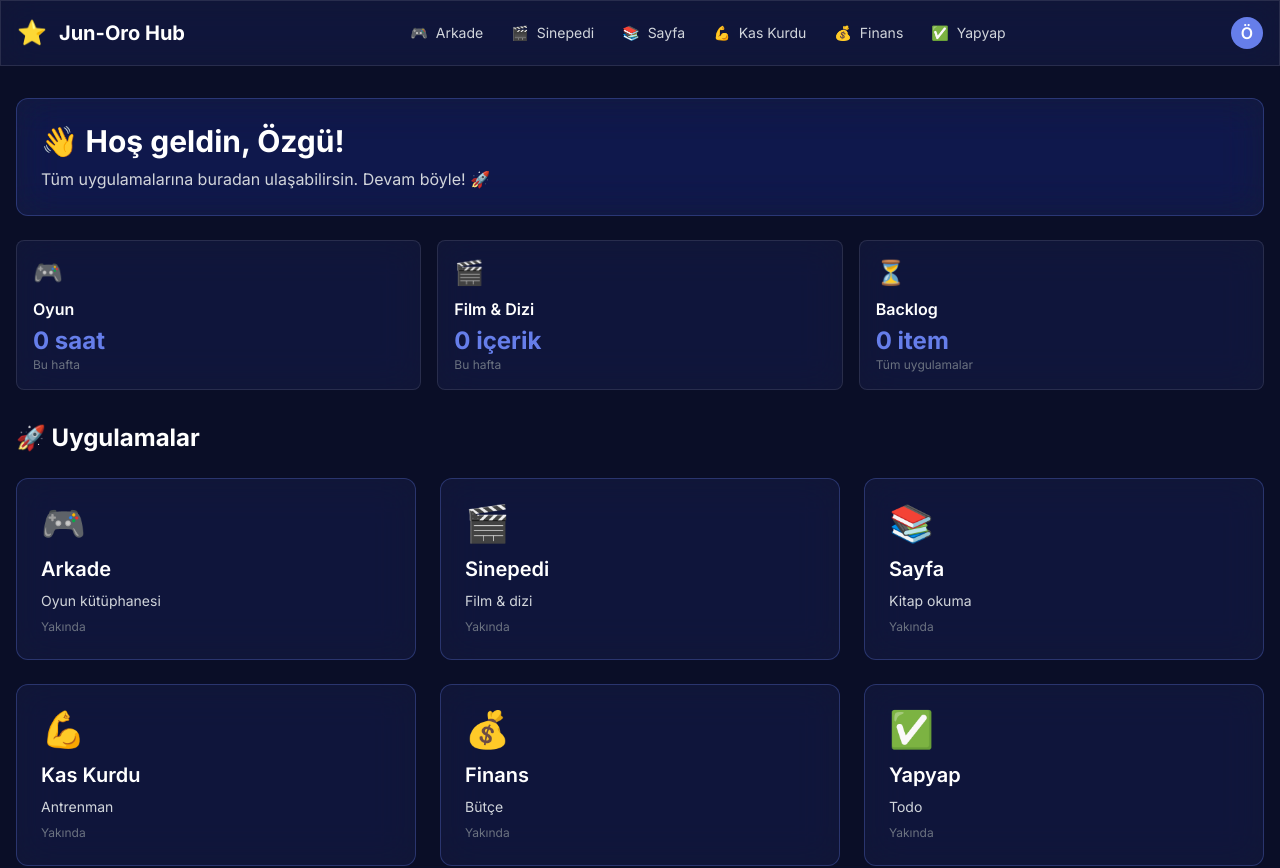
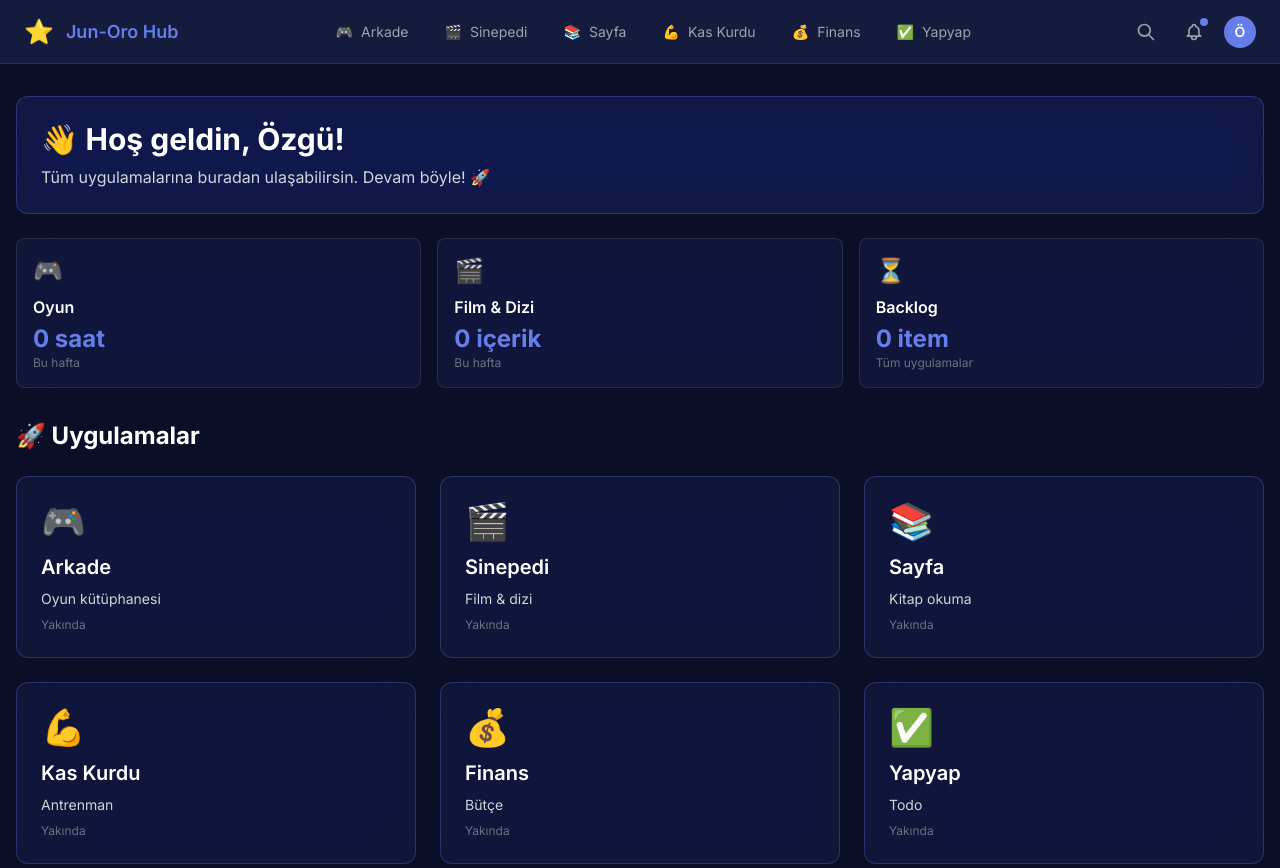
Before and after one commit to Poppolouse/jun-oro, a React (Vite) app: page / in a window 1280 px wide. Shown: the top 868 px of the page. Built offline with nearby package versions, Linux system fonts and the light colour scheme.

Commit message:
[NotionAutomator] 2 işlem uygulandı - 2025-10-26 14:30

```diff
--- a/src/components/Navbar/Navbar.jsx
+++ b/src/components/Navbar/Navbar.jsx
@@ -13,13 +13,12 @@ function Navbar() {
   ]
 
   return (
-    <nav className="glass border-b border-white/10 sticky top-0 z-50">
-      <div className="container mx-auto px-4">
-        <div className="flex items-center justify-between h-16">
+    <nav className="bg-dark-surface h-16 border-b border-white/10 sticky top-0 z-50">
+      <div className="container mx-auto px-6 h-full flex items-center justify-between">
         {/* Logo */}
         <div className="flex items-center space-x-3">
           <div className="text-2xl">⭐</div>
-            <h1 className="text-xl font-bold text-white">Jun-Oro Hub</h1>
+          <h1 className="text-lg font-semibold text-primary-500">Jun-Oro Hub</h1>
         </div>
 
         {/* Desktop Navigation */}
@@ -27,18 +26,29 @@ function Navbar() {
           {apps.map((app) => (
             <button
               key={app.id}
-                className="px-3 py-2 rounded-lg hover:bg-white/10 transition-colors text-sm text-gray-300 hover:text-white flex items-center space-x-2"
+              className="px-4 py-2 rounded-lg hover:bg-white/5 transition-colors text-sm text-gray-400 hover:text-white flex items-center space-x-2"
               onClick={() => alert(`${app.name} yakında!`)}
             >
               <span>{app.icon}</span>
-                <span>{app.name}</span>
+              <span className="hidden lg:inline">{app.name}</span>
             </button>
           ))}
         </div>
 
-          {/* User Avatar */}
-          <div className="hidden md:flex items-center space-x-4">
-            <div className="w-8 h-8 rounded-full bg-primary-500 flex items-center justify-center text-white font-semibold">
+        {/* Right Actions */}
+        <div className="hidden md:flex items-center space-x-3">
+          <button className="p-2 rounded-lg hover:bg-white/5 transition-colors text-gray-400 hover:text-white">
+            <svg className="w-5 h-5" fill="none" stroke="currentColor" viewBox="0 0 24 24">
+              <path strokeLinecap="round" strokeLinejoin="round" strokeWidth={2} d="M21 21l-6-6m2-5a7 7 0 11-14 0 7 7 0 0114 0z" />
+            </svg>
+          </button>
+          <button className="p-2 rounded-lg hover:bg-white/5 transition-colors text-gray-400 hover:text-white relative">
+            <svg className="w-5 h-5" fill="none" stroke="currentColor" viewBox="0 0 24 24">
+              <path strokeLinecap="round" strokeLinejoin="round" strokeWidth={2} d="M15 17h5l-1.405-1.405A2.032 2.032 0 0118 14.158V11a6.002 6.002 0 00-4-5.659V5a2 2 0 10-4 0v.341C7.67 6.165 6 8.388 6 11v3.159c0 .538-.214 1.055-.595 1.436L4 17h5m6 0v1a3 3 0 11-6 0v-1m6 0H9" />
+            </svg>
+            <span className="absolute top-1 right-1 w-2 h-2 bg-primary-500 rounded-full"></span>
+          </button>
+          <div className="w-8 h-8 rounded-full bg-primary-500 flex items-center justify-center text-white font-semibold text-sm cursor-pointer hover:ring-2 ring-primary-500/50 transition-all">
             Ö
           </div>
         </div>
@@ -62,11 +72,12 @@ function Navbar() {
 
       {/* Mobile Menu */}
       {isMenuOpen && (
-          <div className="md:hidden py-4 space-y-2 border-t border-white/10">
+        <div className="md:hidden bg-dark-surface border-t border-white/10">
+          <div className="container mx-auto px-6 py-4 space-y-1">
             {apps.map((app) => (
               <button
                 key={app.id}
-                className="w-full px-4 py-3 rounded-lg hover:bg-white/10 transition-colors text-left text-gray-300 hover:text-white flex items-center space-x-3"
+                className="w-full px-4 py-3 rounded-lg hover:bg-white/5 transition-colors text-left text-gray-300 hover:text-white flex items-center space-x-3"
                 onClick={() => {
                   alert(`${app.name} yakında!`)
                   setIsMenuOpen(false)
@@ -76,20 +87,9 @@ function Navbar() {
                 <span>{app.name}</span>
               </button>
             ))}
-            <div className="pt-4 border-t border-white/10">
-              <div className="flex items-center space-x-3 px-4">
-                <div className="w-10 h-10 rounded-full bg-primary-500 flex items-center justify-center text-white font-semibold">
-                  Ö
-                </div>
-                <div>
-                  <p className="text-white font-medium">Özgü</p>
-                  <p className="text-xs text-gray-400">Profil Ayarları</p>
-                </div>
-              </div>
           </div>
         </div>
       )}
-      </div>
     </nav>
   )
 }
```
Lines whose indentation alone changed are shown as unchanged.
